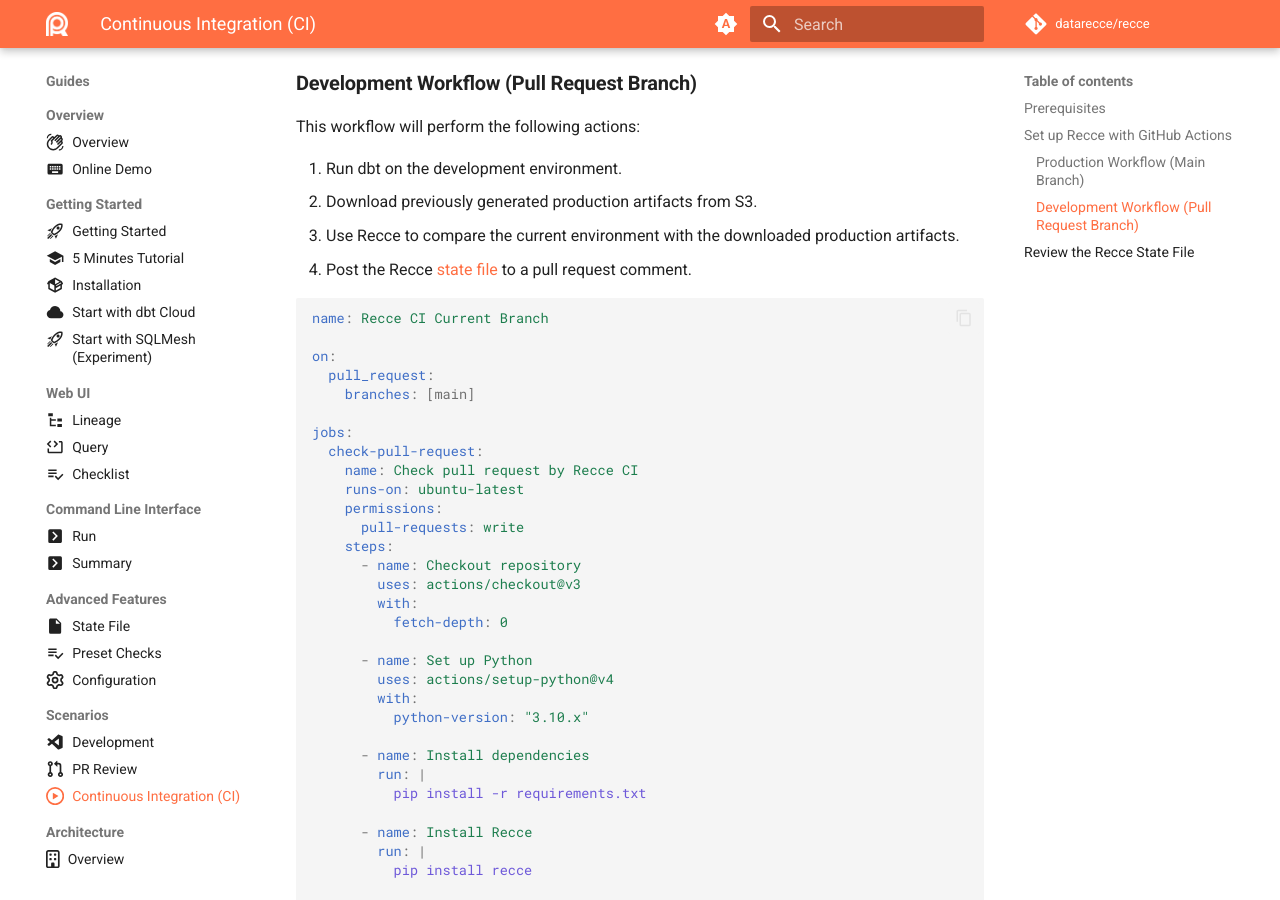
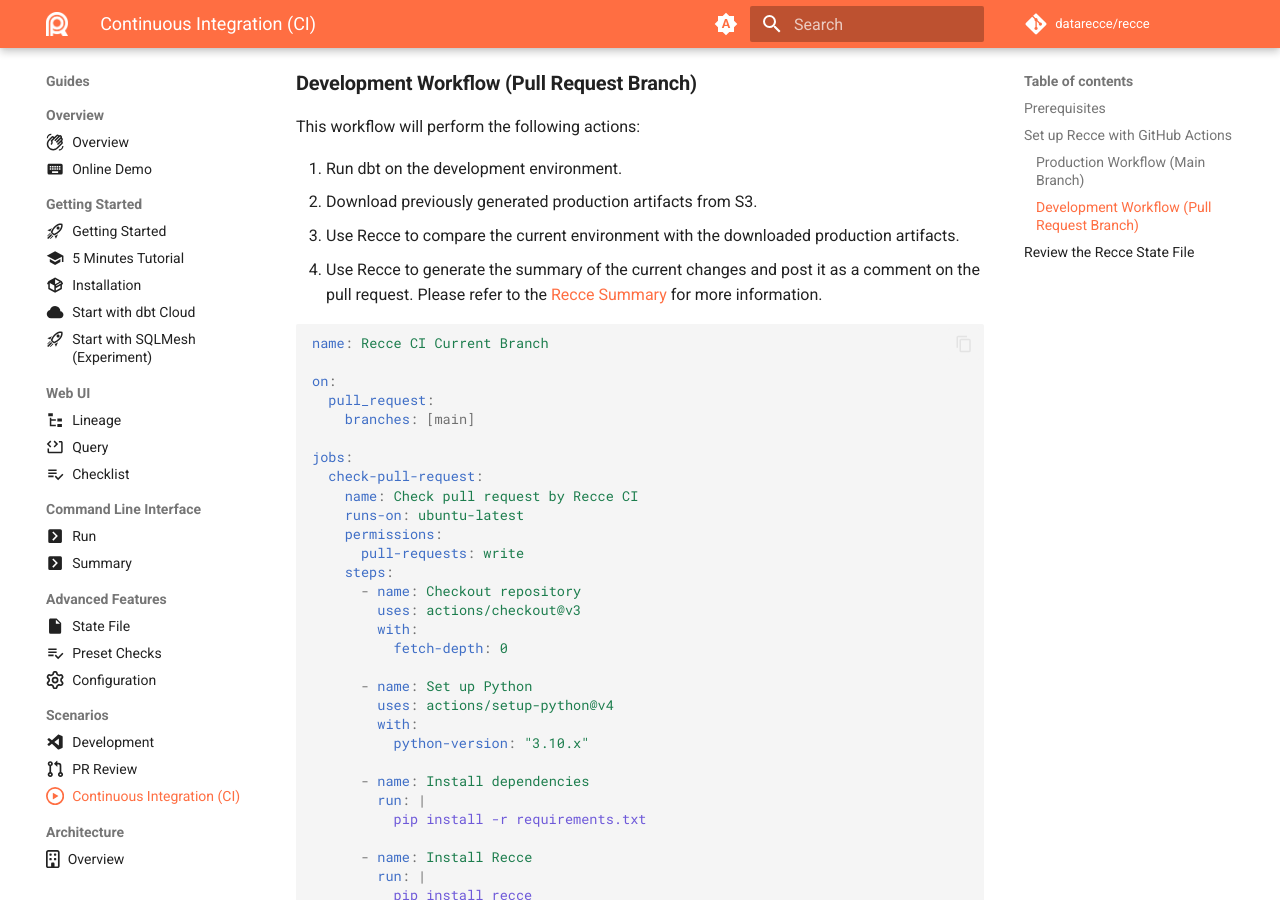
Before and after one commit to DataRecce/recce-documentation, an MkDocs documentation site: the page built from docs/docs/guides/scenario-ci.md, in a window 1280 px wide and 900 px high, scrolled down 2175 px. Built offline with MkDocs 1.6.1 and Material for MkDocs 9.7.7, drawn with Linux system fonts in a browser that asks for light colours; comment, search, counter and statistics services are not loaded.

Commit message:
[Update] update wording in ci/cd
Signed-off-by: Kent Huang <kent@infuseai.io>

`````diff
--- a/docs/docs/guides/scenario-ci.md
+++ b/docs/docs/guides/scenario-ci.md
@@ -99,7 +99,7 @@
 1. Run dbt on the development environment.
 2. Download previously generated production artifacts from S3.
 3. Use Recce to compare the current environment with the downloaded production artifacts.
-4. Post the Recce [state file](../features/state-file.md) to a pull request comment.
+4. Use Recce to generate the summary of the current changes and post it as a comment on the pull request. Please refer to the [Recce Summary](../features/recce-summary.md) for more information.
 
 ````yaml
 name: Recce CI Current Branch
`````
